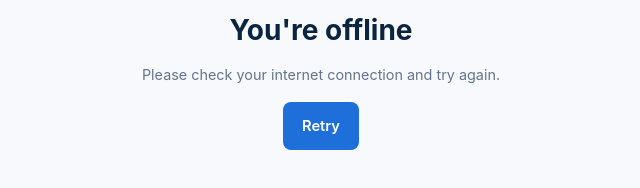
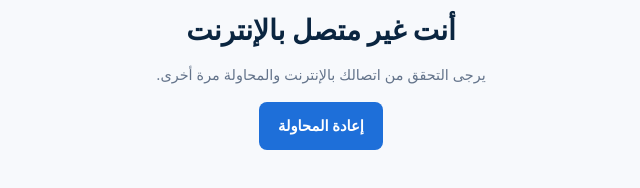
Before and after one commit to johnlatif19/SafeID, a website: page public/offline.html in a window 1280 px wide. Shown: the part 354-542 px from the top of the page, without its empty margins (319-959 px from the left). Drawn offline with Linux system fonts and the light colour scheme.

Commit message:
Update offline.html

```diff
--- a/public/offline.html
+++ b/public/offline.html
@@ -1,9 +1,9 @@
 <!DOCTYPE html>
-<html lang="en">
+<html lang="ar" dir="rtl">
 <head>
   <meta charset="UTF-8" />
   <meta name="viewport" content="width=device-width, initial-scale=1.0" />
-  <title>Offline — SafeID</title>
+  <title>غير متصل — SafeID</title>
   <link rel="icon" href="/public/assets/safeid-logo.png" />
   <meta name="theme-color" content="#0A2540" />
   <link rel="stylesheet" href="/public/css/base.css" />
@@ -12,9 +12,9 @@
 <body class="auth-body">
   <div class="state-page">
     <img src="/public/assets/safeid-logo.png" alt="SafeID" class="state-logo" />
-    <h1>You're offline</h1>
-    <p class="muted">Please check your internet connection and try again.</p>
-    <a href="/" class="btn btn-primary">Retry</a>
+    <h1>أنت غير متصل بالإنترنت</h1>
+    <p class="muted">يرجى التحقق من اتصالك بالإنترنت والمحاولة مرة أخرى.</p>
+    <a href="/" class="btn btn-primary">إعادة المحاولة</a>
   </div>
 </body>
 </html>
```
